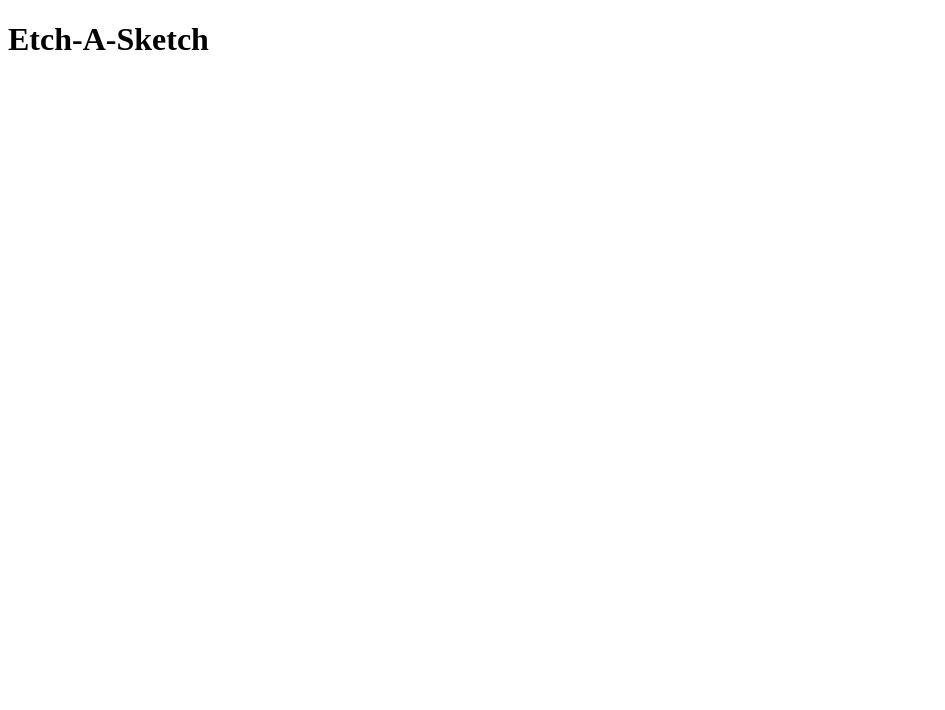
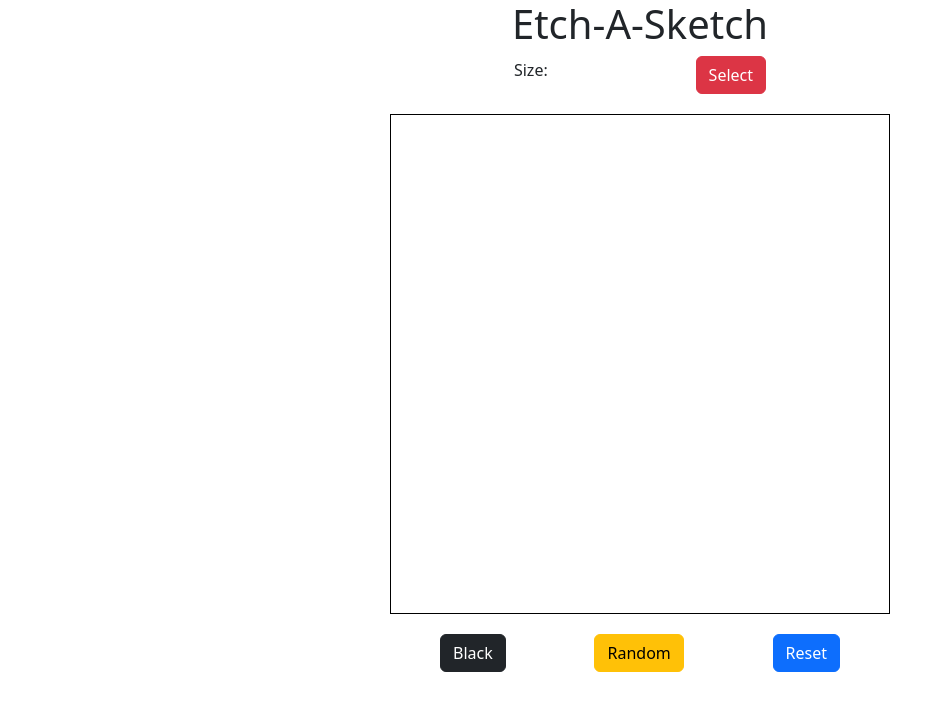
Before and after one commit to perez11abel/Project-Etch-A-Sketch-TOP, a plain HTML site: page index.html in a window 1280 px wide. Shown: the whole page, without its empty margins (0-945 px from the left). Drawn offline with nearby package versions, Linux system fonts and the light colour scheme.

Commit message:
html and css

```diff
--- a/index.html
+++ b/index.html
@@ -5,8 +5,21 @@
     <meta http-equiv="X-UA-Compatible" content="IE=edge">
     <meta name="viewport" content="width=device-width, initial-scale=1.0">
     <title>Etch-A-Sketch</title>
+    <link rel="stylesheet" href="styles.css">
+    <link href="https://cdn.jsdelivr.net/npm/bootstrap@5.2.3/dist/css/bootstrap.min.css" rel="stylesheet" integrity="sha384-rbsA2VBKQhggwzxH7pPCaAqO46MgnOM80zW1RWuH61DGLwZJEdK2Kadq2F9CUG65" crossorigin="anonymous">
+    <script src="script.js"></script>
 </head>
 <body>
     <h1>Etch-A-Sketch</h1>
+    <div class="header">
+        <h6>Size: </h6>
+        <button id="popup" class="btn btn-danger">Select</button>
+    </div>
+    <div class="board"></div>
+    <div class="footer">
+        <button class="btn btn-dark">Black</button>
+        <button class="btn btn-warning">Random</button>
+        <button class="btn btn-primary">Reset</button>
+    </div>
 </body>
 </html>
--- a/styles.css
+++ b/styles.css
@@ -0,0 +1,31 @@
+body {
+    display: flex;
+    justify-content: center;
+    align-items: center;
+    flex-direction: column;
+}
+
+.header {
+    display: flex;
+    flex-direction: row;
+    align-items: center;
+    width: 400px;
+    justify-content: space-around;
+    margin-bottom: 20px;
+}
+
+.footer{
+    display: flex;
+    flex-direction: row;
+    justify-content: space-between;
+    width: 400px;
+    margin-top: 20px;
+
+}
+
+.board{
+    width: 500px;
+    height: 500px;
+    display: grid;
+    border: 1px solid black;
+}
```
